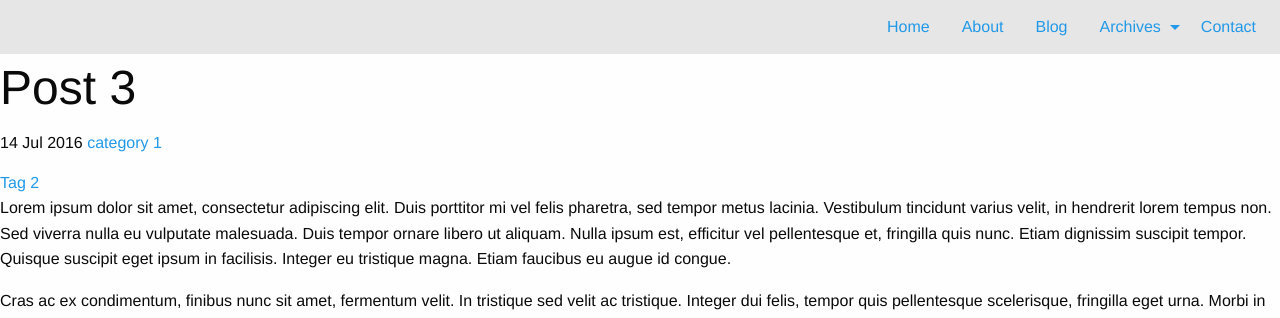
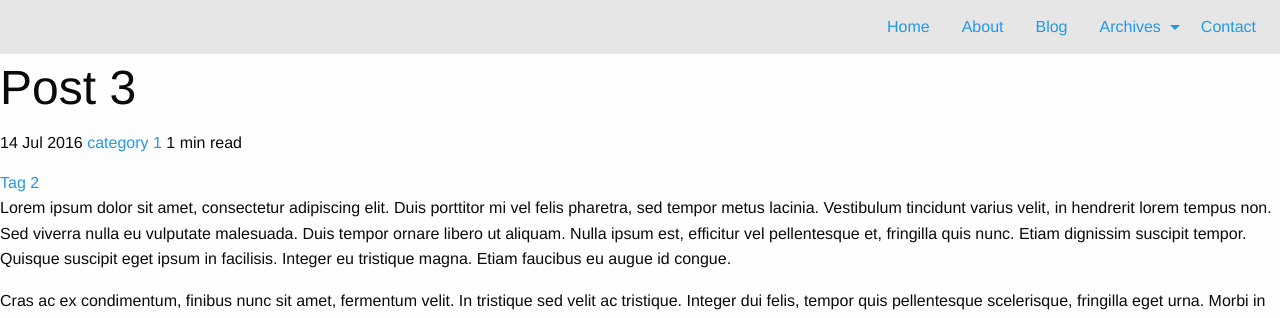
Before and after one commit to yanyil/jekyll-blog, a Jekyll site: the page built from blog/category 1/_posts/2016-07-14-post-three.md, in a window 1280 px wide. Shown: the top 318 px of the page. Built offline with Jekyll 4.4.1, drawn with Linux system fonts in a browser that asks for light colours; comment, search, counter and statistics services are not loaded.

Commit message:
Add reading time to posts

```diff
--- /dev/null
+++ b/_includes/reading-time.html
@@ -0,0 +1,7 @@
+{% if page.minutes %}
+  {% assign minutes = page.minutes %}
+{% else %}
+  {% assign minutes = content | number_of_words | divided_by: 200 %}
+  {% if minutes == 0 %}{% assign minutes = 1 %}{% endif %}
+{% endif %}
+{{ minutes }} min read
--- a/_layouts/post.html
+++ b/_layouts/post.html
@@ -10,6 +10,7 @@
     <p>
       <time datetime="{{ page.date }}">{{ page.date | date_to_string }}</time>
       <a href="/archives/categories/#{{ page.categories[1] | slugify }}">{{ page.categories[1] }}</a>
+      {% include reading-time.html %}
     </p>
     {% for tag in page.tags %}
       <a href="/archives/tags/#{{ tag | slugify }}">{{ tag }}</a>
```
